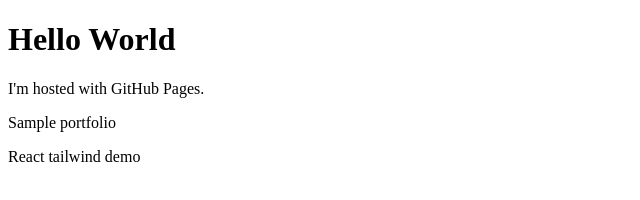
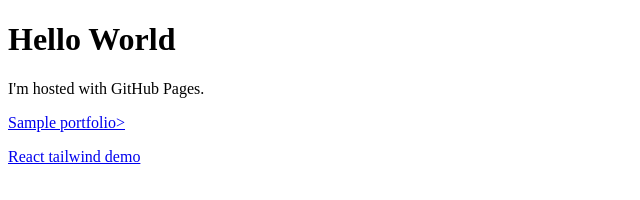
Before and after one commit to stegherr/stegherr.github.io, a plain HTML site: page index.html in a window 1280 px wide. Shown: the whole page, without its empty margins (0-640 px from the left). Drawn offline with Linux system fonts and the light colour scheme.

Commit message:
Update index.html

```diff
--- a/index.html
+++ b/index.html
@@ -3,7 +3,7 @@
 <body>
 <h1>Hello World</h1>
 <p>I'm hosted with GitHub Pages.</p>
-<p href=/react-portfolio/>Sample portfolio</p>
-<p href=/react-tailwind-starter/>React tailwind demo</p>
+<p><a href=/react-portfolio/>Sample portfolio></a></p>
+<p><a href=/react-tailwind-starter/>React tailwind demo</a></p>
 </body>
 </html>
```
